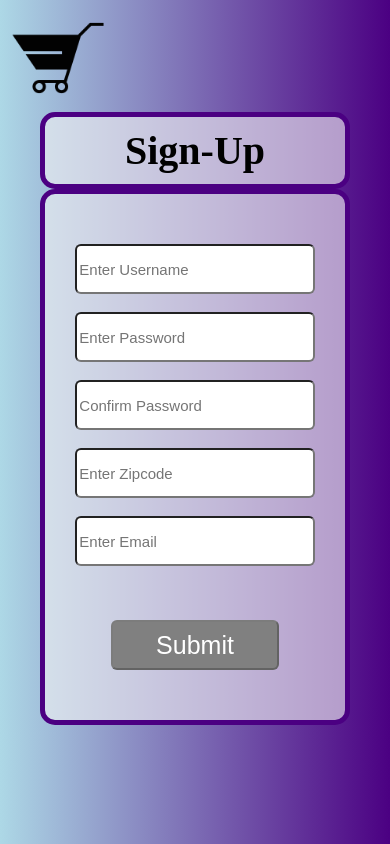
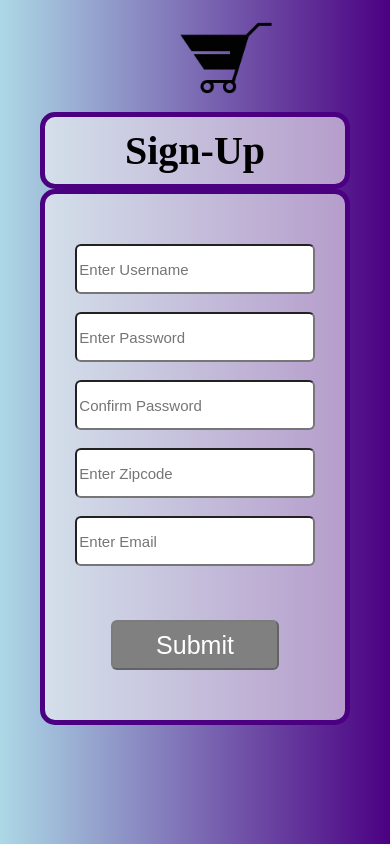
Before and after one commit to sravyakalva/PriceSavior, a plain HTML site: page HTML/SignUp.html in a window 390 px wide. Drawn offline with nearby package versions, Linux system fonts and the light colour scheme; files whose address does not match are found by name.

Commit message:
Add files via upload

```diff
--- a/CSS/SignupStyleSheet.css
+++ b/CSS/SignupStyleSheet.css
@@ -5,6 +5,7 @@ body
 }
 img
 {
+    margin-left: 650px;
     transition: transform 2s;
     z-index: -1;
 }
@@ -26,6 +27,7 @@ h1
     margin-right: 400px;
     margin-left: 400px;
     margin-bottom: 0px;
+
 }
 
 form{
@@ -100,5 +102,8 @@ input
         margin: auto;
         padding: auto;
     }
-
+    img
+    {
+        margin-left:45%;
+    }
 }
```
